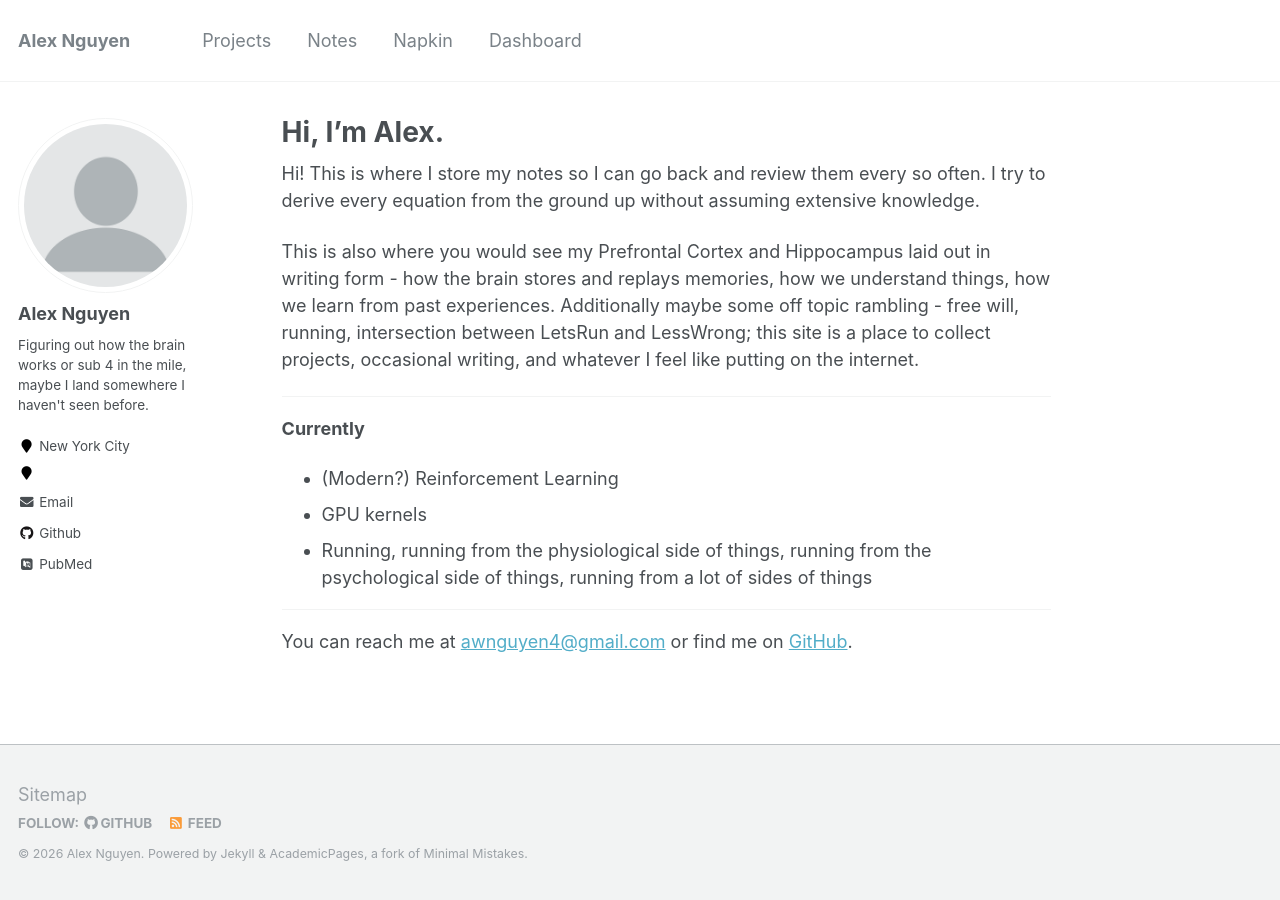
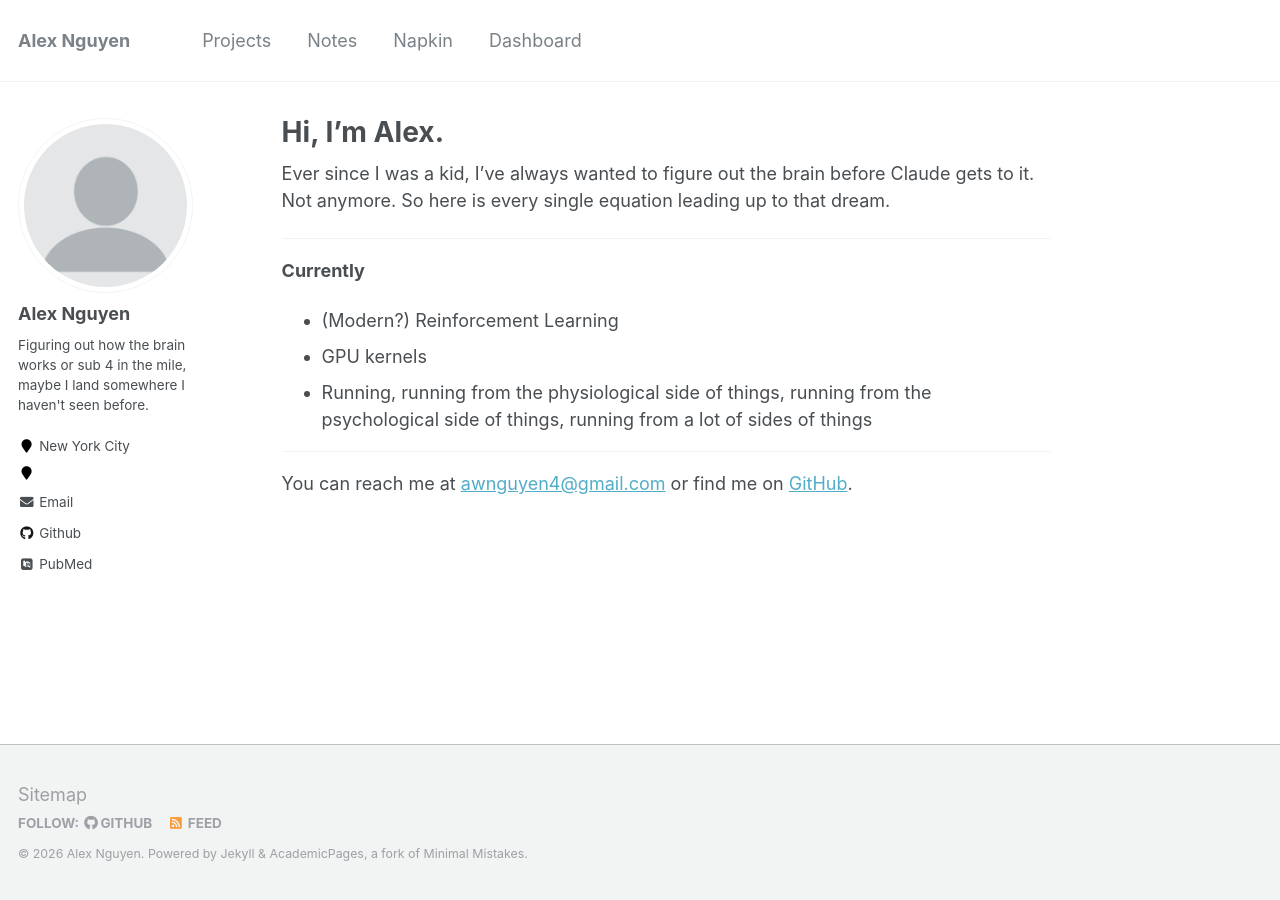
Before and after one commit to neurawn/neurawn.github.io, a Jekyll site: the page built from _pages/about.md, in a window 1280 px wide. Built offline with Jekyll 4.4.1, drawn with Linux system fonts in a browser that asks for light colours; some web fonts are replaced.

Commit message:
Rewrite landing page intro
Replace the two intro paragraphs with a shorter one-paragraph intro.

Co-Authored-By: Claude Opus 5.5 <noreply@anthropic.com>

```diff
--- a/_pages/about.md
+++ b/_pages/about.md
@@ -8,9 +8,7 @@ redirect_from:
   - /about.html
 ---
 
-Hi! This is where I store my notes so I can go back and review them every so often. I try to derive every equation from the ground up without assuming extensive knowledge.
-
-This is also where you would see my Prefrontal Cortex and Hippocampus laid out in writing form - how the brain stores and replays memories, how we understand things, how we learn from past experiences. Additionally maybe some off topic rambling - free will, running, intersection between LetsRun and LessWrong; this site is a place to collect projects, occasional writing, and whatever I feel like putting on the internet.
+Ever since I was a kid, I've always wanted to figure out the brain before Claude gets to it. Not anymore. So here is every single equation leading up to that dream.
 
 ---
 
```
